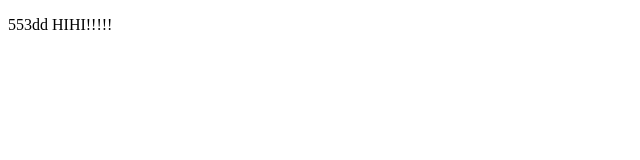
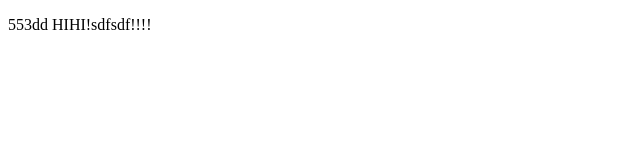
Before and after one commit to ckdgus2806/jenkins-test, a plain HTML site: page index.html in a window 1280 px wide. Shown: the full height of the page, 0-640 px from the left. Drawn offline with Linux system fonts and the light colour scheme.

Commit message:
8 번째 커밋 메시지

```diff
--- a/index.html
+++ b/index.html
@@ -6,6 +6,6 @@
     <title>Document</title>
 </head>
 <body>
-    <p>553dd HIHI!!!!!</p>
+    <p>553dd HIHI!sdfsdf!!!!</p>
 </body>
 </html>
```
